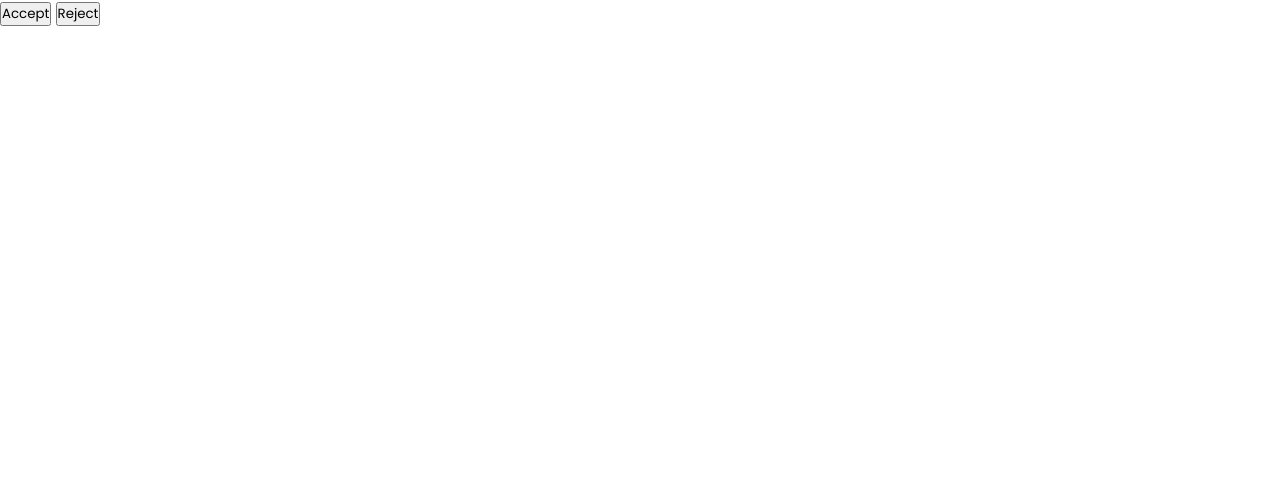
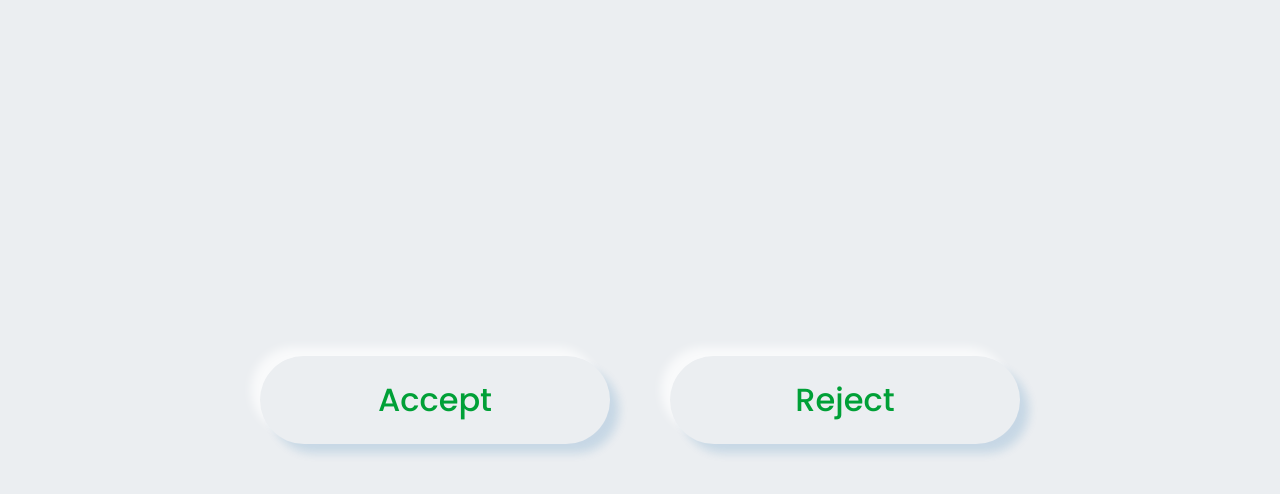
Before and after one commit to CJR85/neumorphism-button, a plain HTML site: page index.html in a window 1280 px wide. Drawn offline with Linux system fonts and the light colour scheme.

Commit message:
Style container and first button

```diff
--- a/style.css
+++ b/style.css
@@ -6,3 +6,27 @@
   box-sizing: border-box;
   font-family: 'Poppins', sans-serif;
 }
+
+.container {
+  height: 100vh;
+  width: 100%;
+  background: #ebeef1;
+  display: flex;
+  align-items: center;
+  justify-content: center;
+}
+
+button {
+  font-size: 32px;
+  font-weight: 500;
+  padding: 20px;
+  margin: 30px;
+  width: 350px;
+  background: #ebeef1;
+  cursor: pointer;
+  border: none;
+  border-radius: 50px;
+  color: #00a037;
+  box-shadow: 10px 10px 10px -1px rgba(10, 99, 169, 0.16),
+    -10px -10px 10px -1px rgba(255, 255, 255, 0.7);
+}
```
